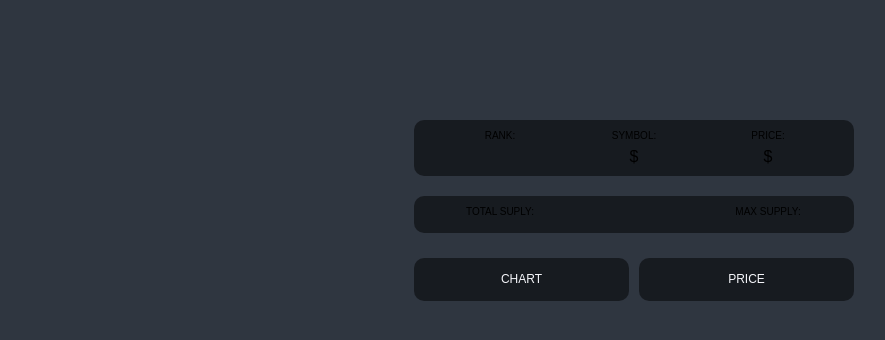
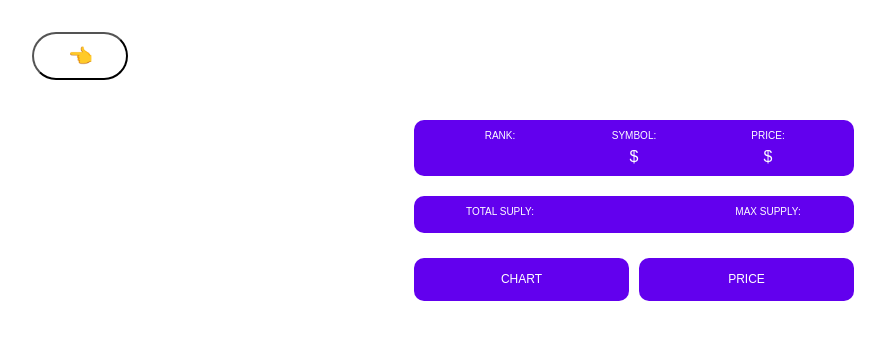
Before and after one commit to RspSang/react-masterclass, a React (Create React App) app: page /1 in a window 1280 px wide. Shown: the top 340 px of the page, without its empty margins (6-891 px from the left). Built offline with nearby package versions, Linux system fonts and the light colour scheme; no server answers.

Commit message:
Set Theme

```diff
--- a/src/App.tsx
+++ b/src/App.tsx
@@ -1,6 +1,8 @@
-import { createGlobalStyle } from "styled-components";
+import { createGlobalStyle, ThemeProvider } from "styled-components";
+import { ReactQueryDevtools } from "react-query/devtools";
+import { darkTheme, lightTheme } from "./theme";
+import { useState } from "react";
 import Router from "./Router";
-import { ReactQueryDevtools } from "react-query/devtools";
 
 const GlobalStyle = createGlobalStyle`
 @import url('https://fonts.googleapis.com/css2?family=Source+Sans+Pro:wght@300;400&display=swap');
@@ -58,7 +60,6 @@ body {
   font-weight: 300;
   font-family: 'Source Sans Pro', sans-serif;
   background-color:${(props) => props.theme.bgColor};
-  color:${(props) => props.theme.textColor}
   color:${(props) => props.theme.textColor};
   line-height: 1.2;
 }
@@ -68,11 +69,17 @@ a {
 }
 `;
 function App() {
+  const [theme, setTheme] = useState(false);
+  const toggleTheme = () => {
+    setTheme((current) => !current);
+  };
   return (
     <>
-      <GlobalStyle />
-      <Router />
-      <ReactQueryDevtools initialIsOpen={true} />
+      <ThemeProvider theme={theme ? darkTheme : lightTheme}>
+        <GlobalStyle />
+        <Router toggleTheme={toggleTheme} theme={theme} />
+        <ReactQueryDevtools initialIsOpen={true} />
+      </ThemeProvider>
     </>
   );
 }
--- a/src/Router.tsx
+++ b/src/Router.tsx
@@ -2,15 +2,20 @@ import { BrowserRouter, Switch, Route } from "react-router-dom";
 import Coin from "./routes/Coin";
 import Coins from "./routes/Coins";
 
-function Router() {
+interface IRouterProps {
+  toggleTheme: () => void;
+  theme: boolean;
+}
+
+function Router({ toggleTheme, theme }: IRouterProps) {
   return (
     <BrowserRouter>
       <Switch>
         <Route path="/:coinId">
-          <Coin />
+          <Coin theme={theme} />
         </Route>
         <Route path="/">
-          <Coins />
+          <Coins toggleTheme={toggleTheme} theme={theme} />
         </Route>
       </Switch>
     </BrowserRouter>
--- a/src/index.tsx
+++ b/src/index.tsx
@@ -1,18 +1,14 @@
 import React from "react";
 import ReactDOM from "react-dom";
 import { QueryClient, QueryClientProvider } from "react-query";
-import { ThemeProvider } from "styled-components";
 import App from "./App";
-import { theme } from "./theme";
 
 const queryClient = new QueryClient();
 
 ReactDOM.render(
   <React.StrictMode>
     <QueryClientProvider client={queryClient}>
-      <ThemeProvider theme={theme}>
-        <App />
-      </ThemeProvider>
+      <App />
     </QueryClientProvider>
   </React.StrictMode>,
   document.getElementById("root")
--- a/src/routes/Chart.tsx
+++ b/src/routes/Chart.tsx
@@ -15,8 +15,9 @@ interface IHistorical {
 
 interface ChartProps {
   coinId: string;
+  theme: boolean;
 }
-export const Chart = ({ coinId }: ChartProps) => {
+export const Chart = ({ coinId, theme }: ChartProps) => {
   const { isLoading, data } = useQuery<IHistorical[]>(
     ["ohlcv", coinId],
     () => fetchCoinHistory(coinId),
@@ -39,7 +40,7 @@ export const Chart = ({ coinId }: ChartProps) => {
           ]}
           options={{
             theme: {
-              mode: "dark",
+              mode: theme ? "light" : "dark",
             },
             chart: {
               height: 300,
--- a/src/routes/Coin.tsx
+++ b/src/routes/Coin.tsx
@@ -9,7 +9,7 @@ import {
   useRouteMatch,
 } from "react-router-dom";
 import { Link } from "react-router-dom";
-import styled from "styled-components";
+import styled, { ThemeConsumer } from "styled-components";
 import { fetchCoinInfo, fetchCoinTickers } from "../api";
 import Chart from "./Chart";
 import Price from "./Price";
@@ -40,7 +40,7 @@ const Header = styled.header`
 const Overview = styled.div`
   display: flex;
   justify-content: space-between;
-  background-color: rgba(0, 0, 0, 0.5);
+  background-color: ${(props) => props.theme.cardBgColor};
   padding: 10px 20px;
   border-radius: 10px;
 `;
@@ -58,6 +58,7 @@ const OverviewItem = styled.div`
 `;
 const Description = styled.p`
   margin: 20px 0px;
+  color: ${(props) => props.theme.accentColor};
 `;
 
 const Tabs = styled.div`
@@ -72,7 +73,7 @@ const Tab = styled.span<{ isActive: boolean }>`
   text-transform: uppercase;
   font-size: 12px;
   font-weight: 400;
-  background-color: rgba(0, 0, 0, 0.5);
+  background-color: ${(props) => props.theme.cardBgColor};
   padding: 7px 0px;
   border-radius: 10px;
   color: ${(props) =>
@@ -81,6 +82,23 @@ const Tab = styled.span<{ isActive: boolean }>`
     padding: 7px 0px;
     display: block;
   }
+`;
+
+const BackBtn = styled.button`
+  position: fixed;
+  z-index: 999999;
+  top: 4%;
+  left: 3%;
+
+  background-color: ${(props) => props.theme.bgColor};
+  font-size: 20px;
+
+  display: flex;
+  justify-content: center;
+  align-items: center;
+  width: 96px;
+  height: 48px;
+  border-radius: 30px;
 `;
 
 interface RouteParams {
@@ -143,7 +161,11 @@ interface PriceData {
   };
 }
 
-function Coin() {
+interface ICoinProps {
+  theme: boolean;
+}
+
+function Coin({ theme }: ICoinProps) {
   const { coinId } = useParams<RouteParams>();
   const { state } = useLocation<RouteState>();
   const priceMatch = useRouteMatch("/:coinId/price");
@@ -172,6 +194,9 @@ function Coin() {
           {state?.name ? state.name : loading ? "Loading..." : infoData?.name}
         </Title>
       </Header>
+      <Link to={"/"}>
+        <BackBtn>👈</BackBtn>
+      </Link>{" "}
       {loading ? (
         <Loader>Loading...</Loader>
       ) : (
@@ -216,7 +241,7 @@ function Coin() {
               <Price />
             </Route>
             <Route path={`/:coinId/chart`}>
-              <Chart coinId={coinId} />
+              <Chart coinId={coinId} theme={theme} />
             </Route>
           </Switch>
         </>
--- a/src/routes/Coins.tsx
+++ b/src/routes/Coins.tsx
@@ -13,11 +13,27 @@ const Header = styled.header`
   display: flex;
   justify-content: center;
   align-items: center;
+  position: relative;
+  button {
+    all: unset;
+    position: absolute;
+    top: 50px;
+    right: 50px;
+    background-color: ${(props) => props.theme.bgColor};
+    border: ${(props) => props.theme.borderColor};
+    font-size: 20px;
+    display: flex;
+    justify-content: center;
+    align-items: center;
+    width: 96px;
+    height: 48px;
+    border-radius: 30px;
+    cursor: pointer;
 `;
 const CoinsList = styled.ul``;
 const Coin = styled.li`
-  background-color: white;
-  color: ${(props) => props.theme.bgColor};
+  background-color: ${(props) => props.theme.cardBgColor};
+  color: ${(props) => props.theme.textColor};
   border-radius: 15px;
   margin-bottom: 10px;
   a {
@@ -56,7 +72,13 @@ interface ICoin {
   is_active: boolean;
   type: string;
 }
-function Coins() {
+
+interface ICoinsProps {
+  toggleTheme: () => void;
+  theme: boolean;
+}
+
+function Coins({ toggleTheme, theme }: ICoinsProps) {
   const { isLoading, data } = useQuery<ICoin[]>("allcoins", fetchCoins);
   return (
     <Container>
@@ -65,7 +87,9 @@ function Coins() {
       </Helmet>
       <Header>
         <Title>코인</Title>
+        <button onClick={toggleTheme}>{theme ? "🌚" : "🌞"}</button>
       </Header>
+
       {isLoading ? (
         <Loader>Loading...</Loader>
       ) : (
--- a/src/styled.d.ts
+++ b/src/styled.d.ts
@@ -5,5 +5,7 @@ declare module "styled-components" {
     textColor: string;
     bgColor: string;
     accentColor: string;
+    cardBgColor: string;
+    borderColor: string;
   }
 }
--- a/src/theme.ts
+++ b/src/theme.ts
@@ -1,7 +1,17 @@
 import { DefaultTheme } from "styled-components";
 
-export const theme: DefaultTheme = {
-  bgColor: "#2f3640",
-  textColor: "#f5f6fa",
-  accentColor: "#9c88ff",
+export const lightTheme: DefaultTheme = {
+  bgColor: "#FFFFFF",
+  textColor: "#FFFFFF",
+  accentColor: "#5100AA",
+  cardBgColor: "#6200EE",
+  borderColor: "1px solid #EAEAEA",
 };
+
+export const darkTheme: DefaultTheme = {
+  bgColor: "#1F1E22",
+  textColor: "#FFFFFF",
+  accentColor: "#AA86AA",
+  cardBgColor: "#BB86FC",
+  borderColor: "1px solid #2C2D33",
+};
```
